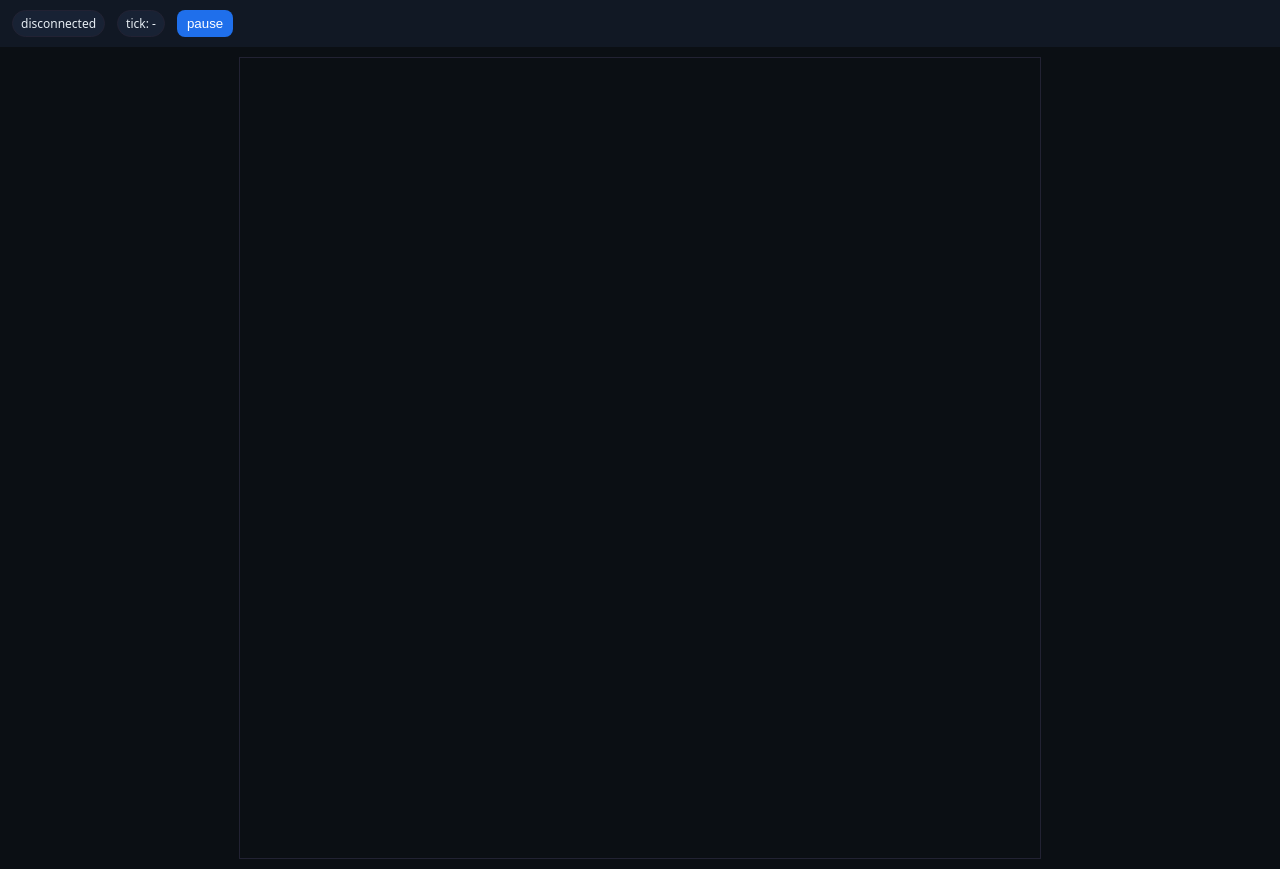
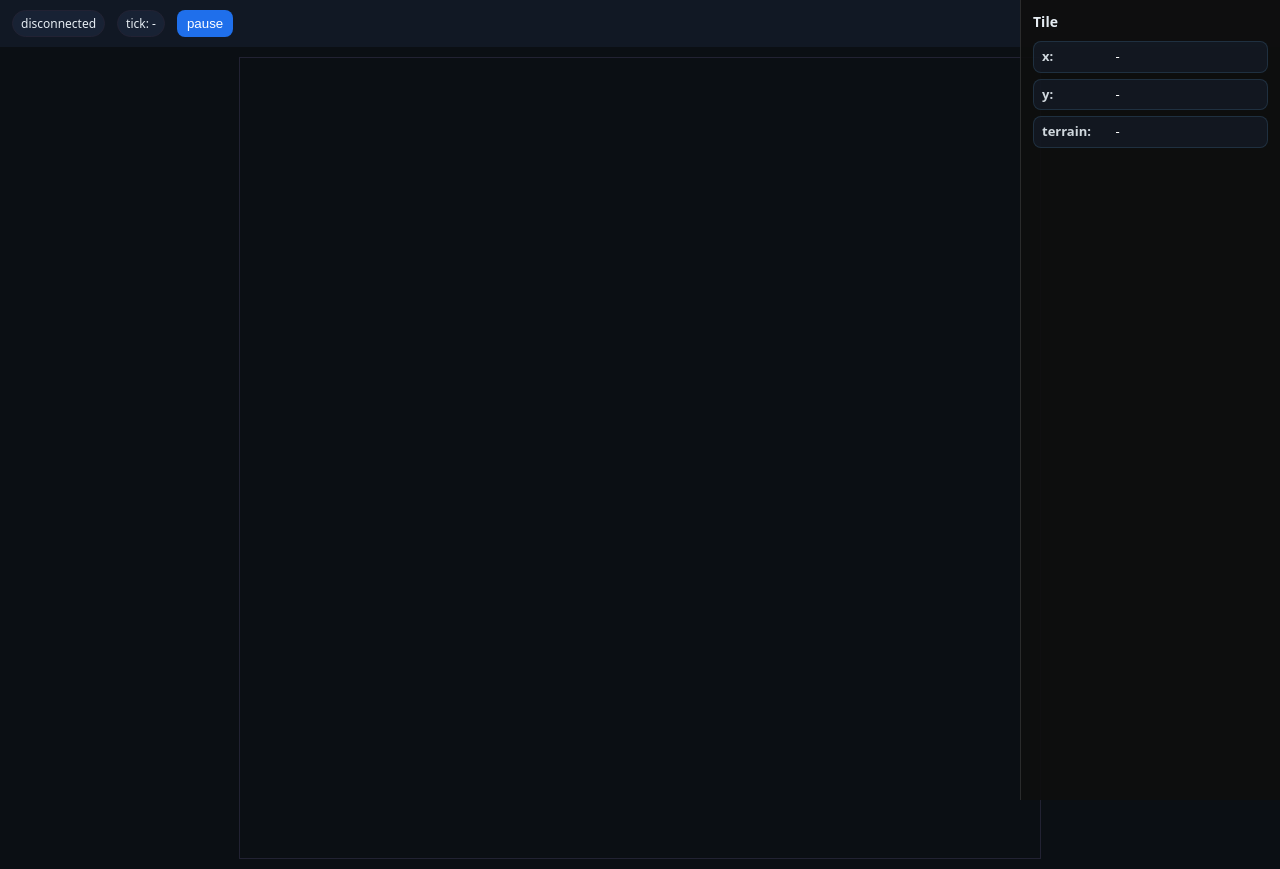
Before and after one commit to denkovarik/screeps_trainer, a website with bundled scripts: page src/web/index.html in a window 1280 px wide. Built offline with nearby package versions, Linux system fonts and the light colour scheme; no server answers.

Commit message:
Added right panel that showed x, y positions and tile terrain

```diff
--- a/src/web/client.ts
+++ b/src/web/client.ts
@@ -10,6 +10,9 @@ const ctx = canvas.getContext("2d")!;
 const statusEl = document.getElementById("status")!;
 const tickEl = document.getElementById("tick")!;
 const toggleBtn = document.getElementById("toggle") as HTMLButtonElement;
+const tileXEl = document.getElementById("tileX")!;
+const tileYEl = document.getElementById("tileY")!;
+const tileTerrainEl = document.getElementById("tileTerrain")!;
 
 /**
  * =========
@@ -48,6 +51,12 @@ function terrainAt(terrainStr: string, x: number, y: number): number {
   return terrainStr.charCodeAt(y * W + x) - 48;
 }
 
+function terrainName(v: number): "plain" | "wall" | "swamp" {
+  if (v === 1) return "wall";
+  if (v === 2) return "swamp";
+  return "plain";
+}
+
 /**
  * Convert a mouse event to a tile coordinate.
  * This handles CSS scaling properly (rect.width/height may differ from canvas.width/height).
@@ -73,13 +82,32 @@ function mouseToTile(ev: MouseEvent): TilePos | null {
  * Input / UI
  * =========
  */
+function updateTilePanel() {
+  if (!hovered || !room) {
+    tileXEl.textContent = "-";
+    tileYEl.textContent = "-";
+    tileTerrainEl.textContent = "-";
+    return;
+  }
+
+  tileXEl.textContent = String(hovered.x);
+  tileYEl.textContent = String(hovered.y);
+
+  const t = terrainAt(room.terrain, hovered.x, hovered.y);
+  tileTerrainEl.textContent = terrainName(t);
+}
+
+
+
 function initInput(ws: WebSocket) {
   canvas.addEventListener("mousemove", (ev) => {
     hovered = mouseToTile(ev);
+    updateTilePanel();
   });
 
   canvas.addEventListener("mouseleave", () => {
     hovered = null;
+    updateTilePanel();
   });
 
   toggleBtn.onclick = () => {
@@ -590,6 +618,7 @@ function createWebSocket(): WebSocket {
 
     if (msg.type === "room") {
       room = msg.room as RoomExport;
+      updateTilePanel();
     } else if (msg.type === "snap") {
       snapshot = msg.snap as SimSnapshot;
       tickEl.textContent = `tick: ${snapshot.tick}`;
--- a/src/web/index.html
+++ b/src/web/index.html
@@ -12,6 +12,53 @@
     .pill { padding:4px 8px; background:#182234; border:1px solid #223; border-radius:999px; font-size:12px; }
     button { background:#1f6feb; color:white; border:none; padding:6px 10px; border-radius:8px; cursor:pointer; }
     button:active { transform: translateY(1px); }
+
+    /* --- Right-side fixed panel (does NOT move the canvas) --- */
+    #rightPanel {
+      position: fixed;
+      top: 0;
+      right: 0;
+
+      width: 260px;
+      height: 100vh;
+      box-sizing: border-box;
+
+      padding: 12px;
+      background: rgba(15, 15, 15, 0.92);
+      border-left: 1px solid rgba(255,255,255,0.12);
+
+      z-index: 9999;
+    }
+
+    #rightPanel h3 {
+      margin: 0 0 10px 0;
+      font-size: 14px;
+      font-weight: 700;
+      color: #e6edf3;
+    }
+
+    #tileInfo {
+      font-size: 13px;
+      line-height: 1.35;
+    }
+
+    #tileInfo > div {
+      margin: 6px 0;
+      padding: 6px 8px;
+      background: rgba(24, 34, 52, 0.5);
+      border: 1px solid rgba(34, 51, 68, 0.9);
+      border-radius: 8px;
+    }
+
+    #tileInfo b {
+      display: inline-block;
+      width: 70px;
+      color: rgba(230, 237, 243, 0.9);
+    }
+
+    #tileInfo span {
+      color: #ffffff;
+    }
   </style>
 </head>
 <body>
@@ -20,8 +67,19 @@
     <div class="pill" id="tick">tick: -</div>
     <button id="toggle">pause</button>
   </div>
+
   <div id="canvasWrap">
     <canvas id="room" width="800" height="800"></canvas>
+  </div>
+
+  <!-- Fixed panel: overlays on the right; does not affect map alignment -->
+  <div id="rightPanel">
+    <h3>Tile</h3>
+    <div id="tileInfo">
+      <div><b>x:</b> <span id="tileX">-</span></div>
+      <div><b>y:</b> <span id="tileY">-</span></div>
+      <div><b>terrain:</b> <span id="tileTerrain">-</span></div>
+    </div>
   </div>
 
   <script type="module" src="/client.js"></script>
```
